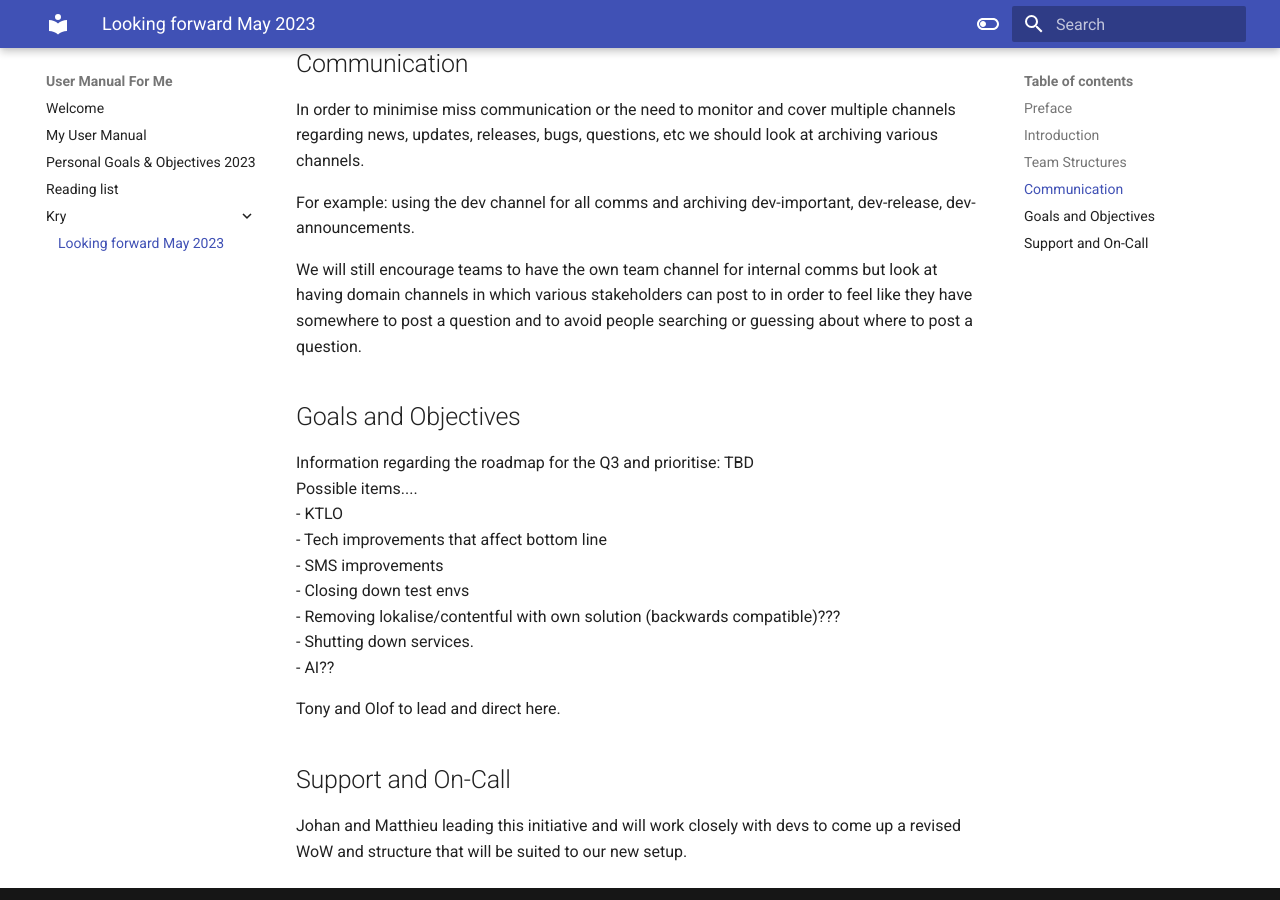
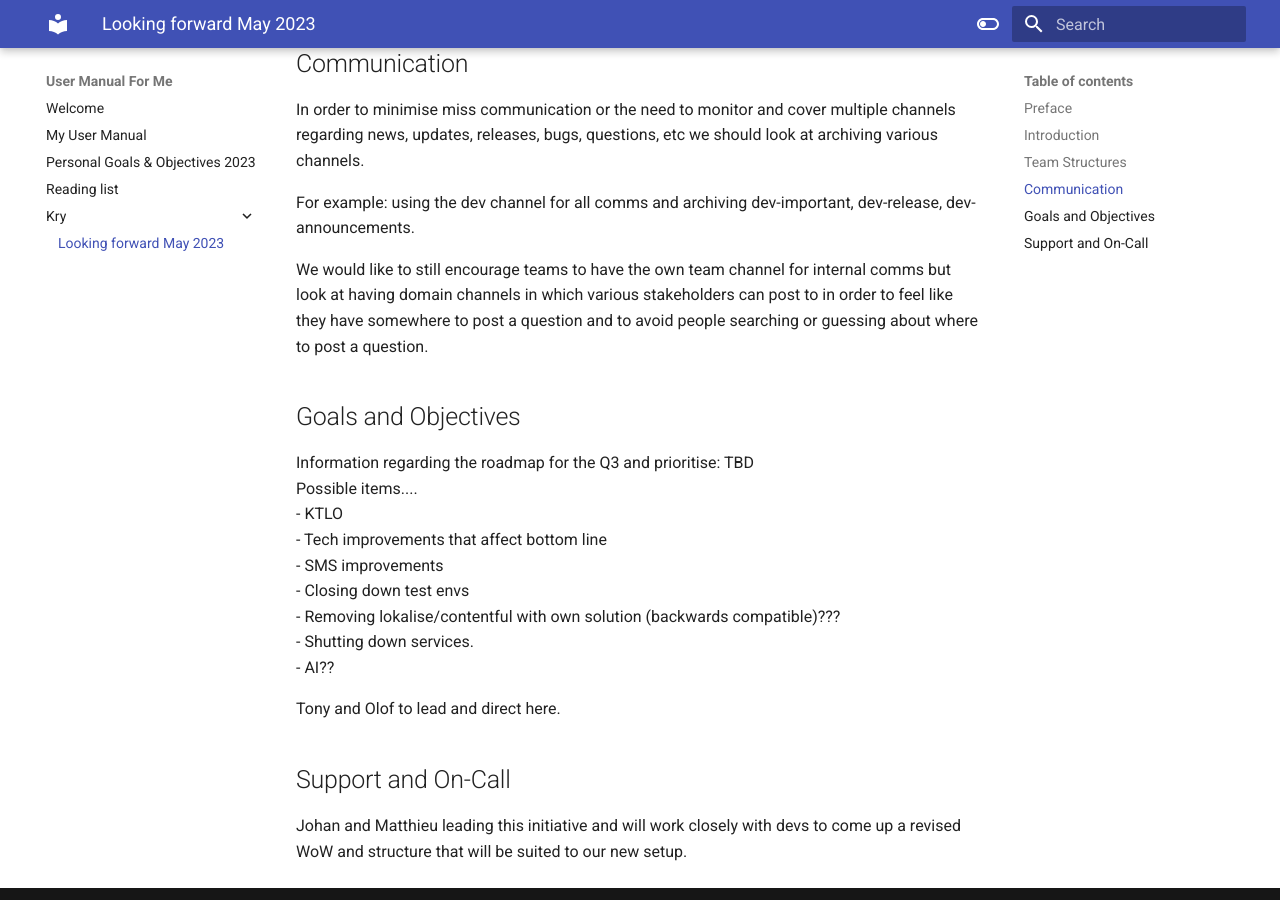
Before and after one commit to skakau/my-ramblings, an MkDocs documentation site: the page built from docs/kry/Looking forward May 2023.md, in a window 1280 px wide and 900 px high, scrolled down 1413 px. Built offline with MkDocs 1.6.1 and Material for MkDocs 9.7.7, drawn with Linux system fonts in a browser that asks for light colours.

Commit message:
[PUBLISHER] Merge #16

```diff
--- a/docs/kry/Looking forward May 2023.md
+++ b/docs/kry/Looking forward May 2023.md
@@ -32,7 +32,7 @@ In order to minimise miss communication or the need to monitor and cover multipl
 
 For example: using the dev channel for all comms and archiving dev-important, dev-release, dev-announcements.
 
-We will still encourage teams to have the own team channel for internal comms but look at having domain channels in which various stakeholders can post to in order to feel like they have somewhere to post a question and to avoid people searching or guessing about where to post a question.
+We would like to still encourage teams to have the own team channel for internal comms but look at having domain channels in which various stakeholders can post to in order to feel like they have somewhere to post a question and to avoid people searching or guessing about where to post a question.
 
 ## Goals and Objectives
 Information regarding the roadmap for the Q3 and prioritise: TBD
```
